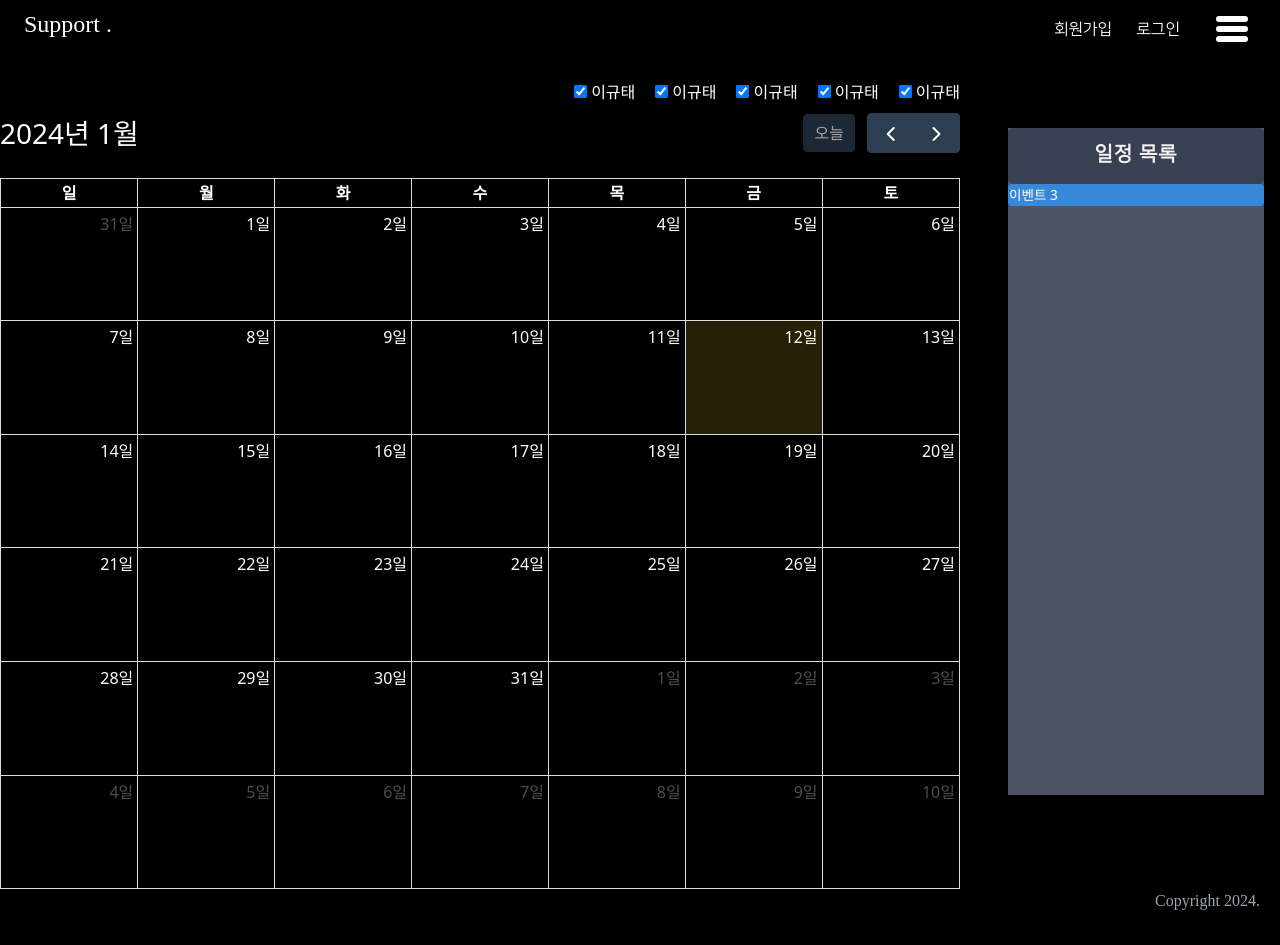
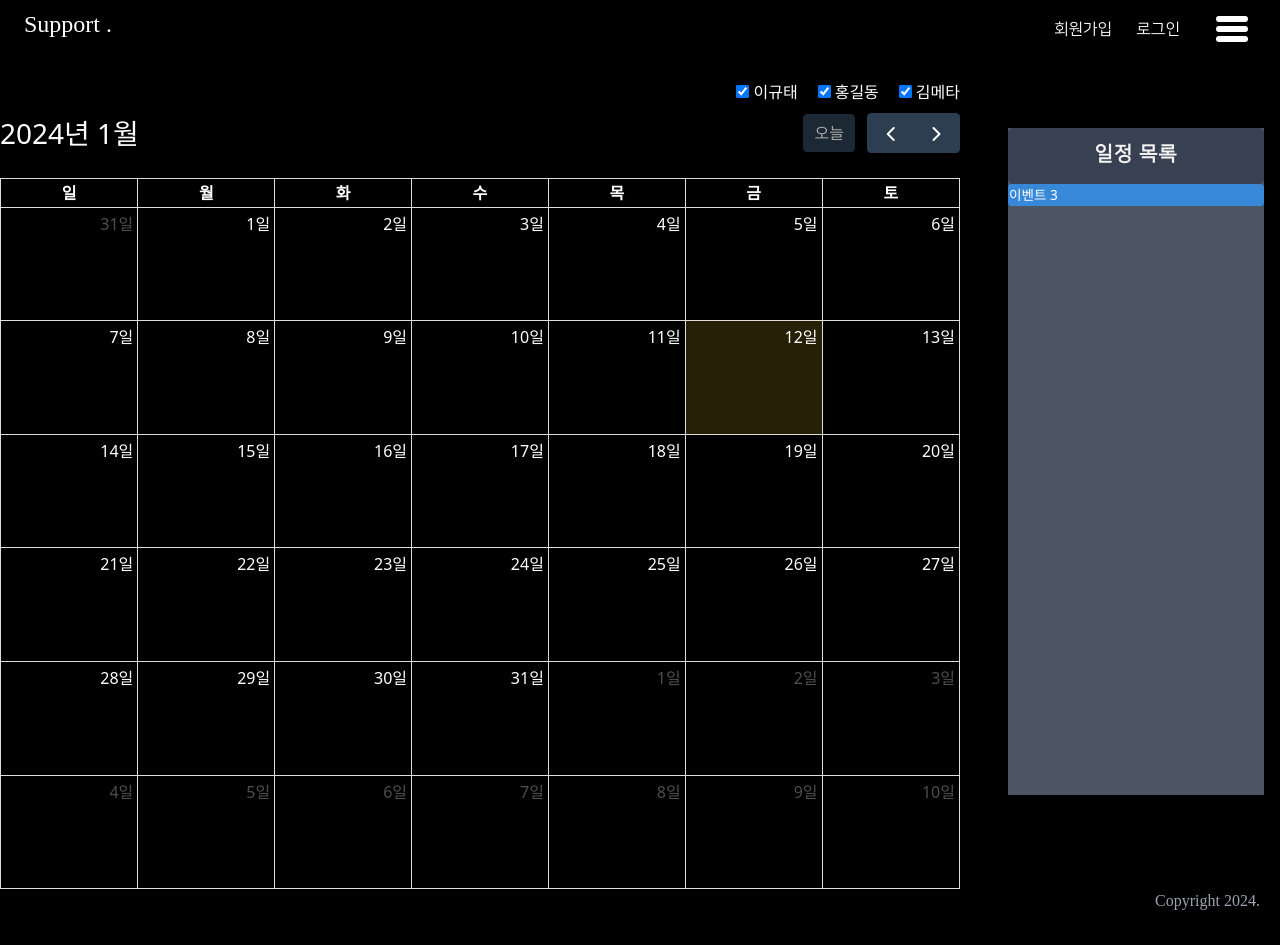
Before and after one commit to kutaelee/support-web, a React (Create React App) app in the folder src/main/reactfront/: page /inspection/plan in a window 1280 px wide. Built offline with nearby package versions, Linux system fonts and the light colour scheme; a web font is replaced by a local one.

Commit message:
checked event add

```diff
--- a/src/main/reactfront/src/component/custCalendar.js
+++ b/src/main/reactfront/src/component/custCalendar.js
@@ -12,9 +12,9 @@ const CustCalendar = () => {
   const [modalOpen, setModalOpen] = useState(false);
   const [selectedEvent, setSelectedEvent] = useState(null);
   const [events, setEvents] = useState([
-    { id: '1', title: '이벤트 1', date: '2024-02-12' , description:'설명 블라블라'},
-    { id: '2', title: '이벤트 2', date: '2024-02-15' , description:'설명 블라블라'},
-    { id: '3', title: '이벤트 3', date: null , description:''},
+    {name:'이규태', id: '1', title: '이벤트 1', date: '2024-02-12' , description:'설명 블라블라', view:true},
+    {name:'홍길동', id: '2', title: '이벤트 2', date: '2024-02-15' , description:'설명 블라블라', view:true},
+    {name:'김메타', id: '3', title: '이벤트 3', date: null , description:'', view:true},
   ]);
   useEffect(()=>{
     console.log(events)
@@ -76,7 +76,7 @@ const CustCalendar = () => {
     plugins: [dayGridPlugin, interactionPlugin],
     className: 'custom-calendar',
     initialView: 'dayGridMonth',
-    events: events.filter((event) => !!event.date),
+    events: events.filter((event) => !!event.date && !!event.view),
     editable: true,
     eventClick: handleEventClick,
     droppable: true,
@@ -92,10 +92,20 @@ const CustCalendar = () => {
     existingEvent.remove();
     console.log(id)
   }
+
+  const onUserSelectedChange=(name ,checked) =>{
+      const updatedEvents = events.map((event) =>
+      event.name === name
+        ? { ...event, view:checked}
+        : event
+    );
+    setEvents(updatedEvents);
+
+  }
   return (
     <div>
       <div className='pt-10 w-3/4 h-5/6 inline-block'>
-      <UserSelectBox />
+      <UserSelectBox onUserSelectedChange={onUserSelectedChange}/>
         <div className="calendar-container" >
           <FullCalendar {...calendarOptions} ref={calendarRef} />
           <EventModal isOpen={modalOpen} onClose={handleModalClose} onSave={handleModalSave} initialEvent={selectedEvent} onEventDelete={onEventDelete} />
--- a/src/main/reactfront/src/component/userSelectBox.js
+++ b/src/main/reactfront/src/component/userSelectBox.js
@@ -1,56 +1,37 @@
-import React from 'react';
+import React,{useState} from 'react';
 
-const UserSelectBox = (props) => {
+const UserSelectBox = ({onUserSelectedChange}) => {
+    const [users, setUsers] = useState([
+        {name:'이규태'},
+        {name:'홍길동'},
+        {name:'김메타'},
+    ]);
 
+
+    const handleCheckboxChange = (name , checked) => {
+        onUserSelectedChange(name , checked)
+    };
     return (
 
         <div className='w-full text-right mt-10 mb-2 text-white'>
             <div>
-                <label className='ml-5'>
-                    <input
-                        className='mr-1'
-                        type='checkbox'
-                        id='scales'
-                        name='scales'
-                        defaultChecked={true}/>
-                    이규태
-                </label>
-                <label className='ml-5'>
-                    <input
-                        className='mr-1'
-                        type='checkbox'
-                        id='scales'
-                        name='scales'
-                        defaultChecked={true}/>
-                    이규태
-                </label>
-                <label className='ml-5'>
-                    <input
-                        className='mr-1'
-                        type='checkbox'
-                        id='scales'
-                        name='scales'
-                        defaultChecked={true}/>
-                    이규태
-                </label>
-                <label className='ml-5'>
-                    <input
-                        className='mr-1'
-                        type='checkbox'
-                        id='scales'
-                        name='scales'
-                        defaultChecked={true}/>
-                    이규태
-                </label>
-                <label className='ml-5'>
-                    <input
-                        className='mr-1'
-                        type='checkbox'
-                        id='scales'
-                        name='scales'
-                        defaultChecked={true}/>
-                    이규태
-                </label>
+
+            {users.map(
+          (user) =>
+
+          <label key={user.name} className='ml-5'>
+          <input
+              className='mr-1'
+              type='checkbox'
+              id={user.name}
+              defaultChecked={true}
+              onChange={(e) => handleCheckboxChange(user.name , e.target.checked)}
+              />
+          {user.name}
+      </label>
+        )}
+
+
             </div>
         </div>
     );
```
